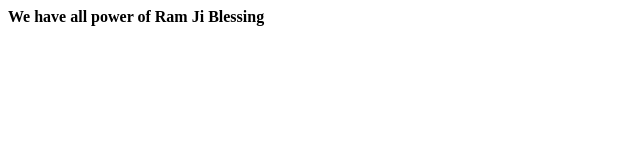
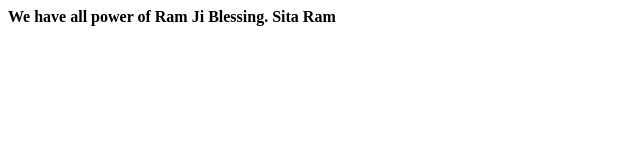
Before and after one commit to Lalatendu007/newrepo, a plain HTML site: page index.html in a window 1280 px wide. Shown: the full height of the page, 0-640 px from the left. Drawn offline with Linux system fonts and the light colour scheme.

Commit message:
added 2nd quote

```diff
--- a/index.html
+++ b/index.html
@@ -3,6 +3,6 @@
 	<title>Hello Git</title>
 </head>
 <body>
-	<b>We have all power of Ram Ji Blessing</b>
+	<b>We have all power of Ram Ji Blessing. Sita Ram</b>
 </body>
 </html>
```
